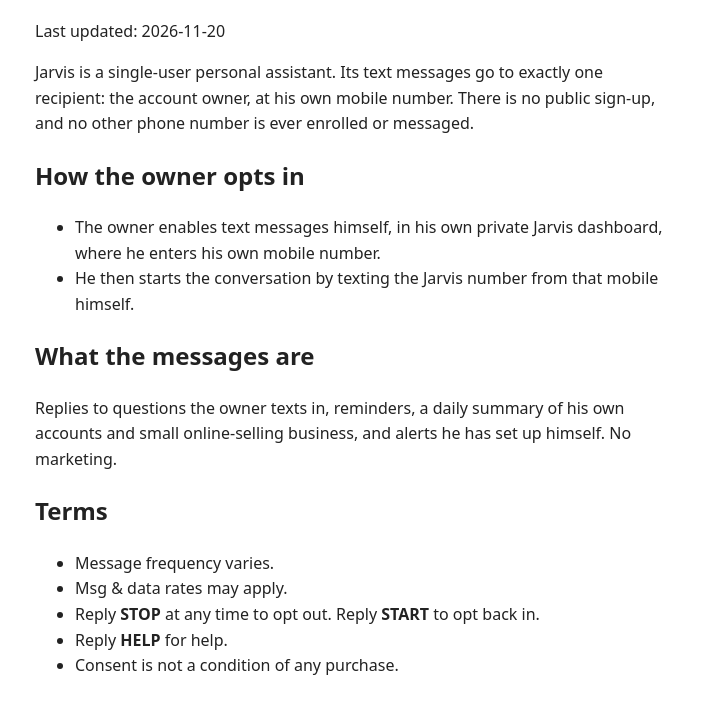
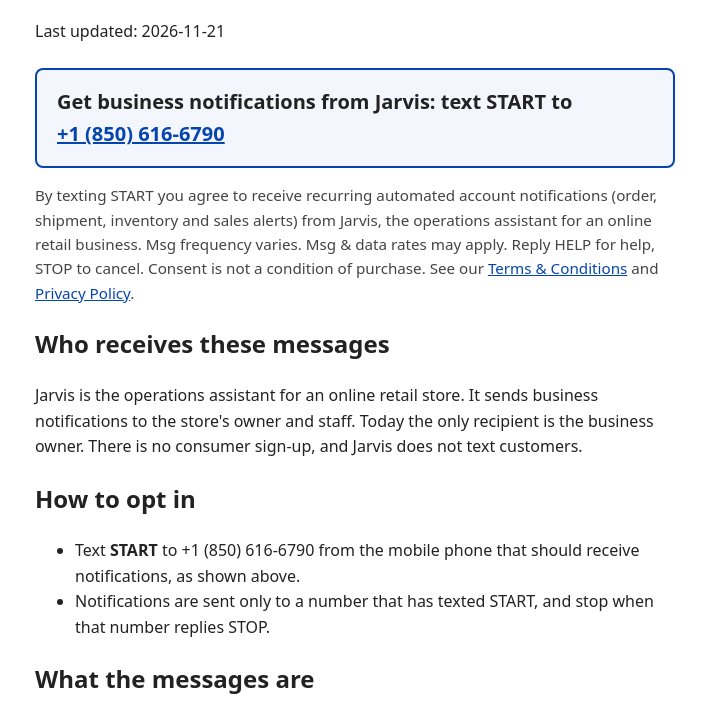
Before and after one commit to swaavie/swaavie.github.io, a plain HTML site: page jarvis/sms-consent.html in a window 1280 px wide. Shown: the part 86-793 px from the top of the page, without its empty margins (285-991 px from the left). Drawn offline with Linux system fonts and the light colour scheme.

Commit message:
Jarvis SMS consent: opt-in call-to-action box, business notification wording
Co-Authored-By: Claude Opus 5.5 <noreply@anthropic.com>

```diff
--- a/jarvis/sms-consent.html
+++ b/jarvis/sms-consent.html
@@ -1,26 +1,29 @@
 <!doctype html>
-<html lang="en"><head><meta charset="utf-8"><meta name="viewport" content="width=device-width,initial-scale=1"><title>Jarvis SMS Consent</title><style>body{font-family:system-ui,sans-serif;max-width:40rem;margin:2rem auto;padding:0 1rem;line-height:1.6;color:#222}a{color:#0645ad}</style></head>
+<html lang="en"><head><meta charset="utf-8"><meta name="viewport" content="width=device-width,initial-scale=1"><title>Jarvis SMS Consent</title><style>body{font-family:system-ui,sans-serif;max-width:40rem;margin:2rem auto;padding:0 1rem;line-height:1.6;color:#222}a{color:#0645ad}.cta{border:2px solid #0645ad;border-radius:8px;padding:1rem 1.25rem;margin:1.5rem 0 .75rem;font-size:1.25rem;font-weight:600;background:#f3f6fc}.cta a{white-space:nowrap}.disclosure{font-size:.95rem;color:#444}</style></head>
 <body>
 <h1>Jarvis SMS Consent</h1>
-<p>Last updated: 2026-11-20</p>
-<p>Jarvis is a single-user personal assistant. Its text messages go to exactly one recipient: the account owner, at his own mobile number. There is no public sign-up, and no other phone number is ever enrolled or messaged.</p>
-<h2>How the owner opts in</h2>
+<p>Last updated: 2026-11-21</p>
+<div class="cta">Get business notifications from Jarvis: text <strong>START</strong> to <a href="sms:+18506166790">+1 (850) 616-6790</a></div>
+<p class="disclosure">By texting START you agree to receive recurring automated account notifications (order, shipment, inventory and sales alerts) from Jarvis, the operations assistant for an online retail business. Msg frequency varies. Msg &amp; data rates may apply. Reply HELP for help, STOP to cancel. Consent is not a condition of purchase. See our <a href="terms.html">Terms &amp; Conditions</a> and <a href="privacy.html">Privacy Policy</a>.</p>
+<h2>Who receives these messages</h2>
+<p>Jarvis is the operations assistant for an online retail store. It sends business notifications to the store's owner and staff. Today the only recipient is the business owner. There is no consumer sign-up, and Jarvis does not text customers.</p>
+<h2>How to opt in</h2>
 <ul>
-<li>The owner enables text messages himself, in his own private Jarvis dashboard, where he enters his own mobile number.</li>
-<li>He then starts the conversation by texting the Jarvis number from that mobile himself.</li>
+<li>Text <strong>START</strong> to +1 (850) 616-6790 from the mobile phone that should receive notifications, as shown above.</li>
+<li>Notifications are sent only to a number that has texted START, and stop when that number replies STOP.</li>
 </ul>
 <h2>What the messages are</h2>
-<p>Replies to questions the owner texts in, reminders, a daily summary of his own accounts and small online-selling business, and alerts he has set up himself. No marketing.</p>
+<p>Automated account notifications for the business: new orders, shipments, inventory levels, sales alerts and a daily operations summary, plus replies to questions the recipient texts in. No marketing.</p>
 <h2>Terms</h2>
 <ul>
 <li>Message frequency varies.</li>
 <li>Msg &amp; data rates may apply.</li>
-<li>Reply <strong>STOP</strong> at any time to opt out. Reply <strong>START</strong> to opt back in.</li>
+<li>Reply <strong>STOP</strong> at any time to cancel. Reply <strong>START</strong> to opt back in.</li>
 <li>Reply <strong>HELP</strong> for help.</li>
 <li>Consent is not a condition of any purchase.</li>
 </ul>
 <h2>Privacy</h2>
-<p>Mobile numbers and SMS opt-in consent are never shared with, sold to or transferred to third parties or affiliates for marketing or any other purpose. Message data is kept only to run the assistant. See the <a href="privacy.html">Privacy Policy</a> and <a href="terms.html">Terms &amp; Conditions</a>.</p>
+<p>Mobile numbers and SMS opt-in consent are never shared with, sold to or transferred to third parties or affiliates for marketing or any other purpose. Message data is kept only to run the notifications. See the <a href="privacy.html">Privacy Policy</a> and <a href="terms.html">Terms &amp; Conditions</a>.</p>
 <p>Contact: <a href="https://github.com/swaavie">github.com/swaavie</a></p>
 <p><a href="./">Jarvis home</a></p>
 </body></html>
```
